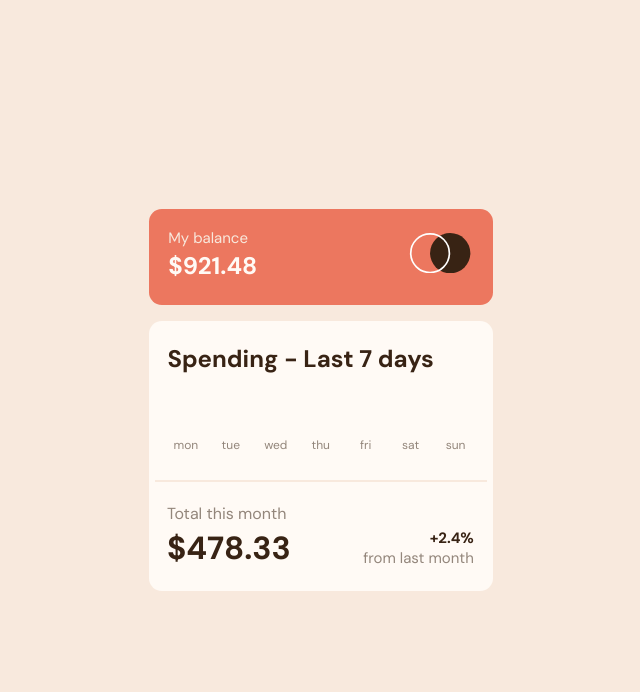
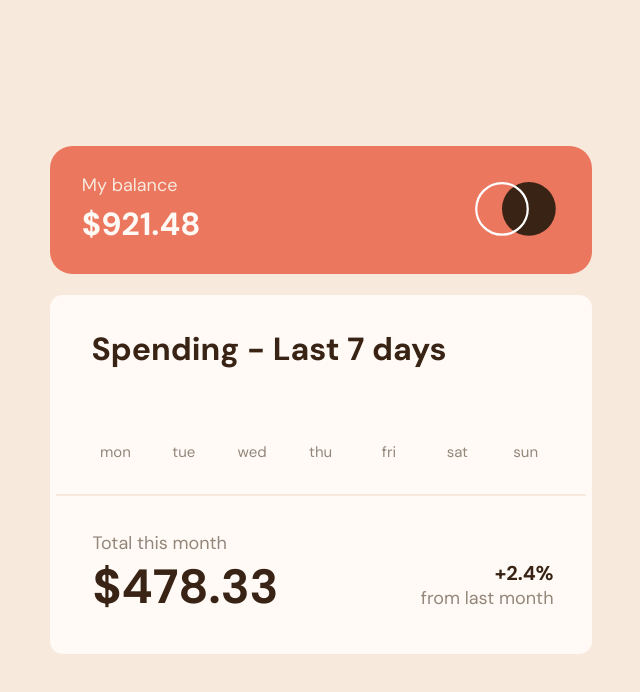
Before and after one commit to hrk-berserker27/Expenses-chart-component, a Next.js app in the folder Expenses-chart-component app/nextapp/: page / in a window 1280 px wide. Shown: the top 692 px of the page, without its empty margins (319-959 px from the left). Built offline with nearby package versions, Linux system fonts and the light colour scheme.

Commit message:
Fixed desktop layout

```diff
--- a/Expenses-chart-component app/nextapp/styles/style.scss
+++ b/Expenses-chart-component app/nextapp/styles/style.scss
@@ -13,6 +13,7 @@ body {
     min-height: 100vh;
     padding: 4em 1em;
     background-color: map-get(d.$color-bucket, "Cream");
+
 }
 
 main {
@@ -21,26 +22,46 @@ main {
     flex-direction: column;
     gap: 1em;
 
+    @media (min-width: 700px) {
+        gap: 1.3em;
+    }
+
     header {
         @include d.border-radius;
         background-color: map-get(d.$color-bucket, "Soft red");
         padding-top: 0.9em;
         padding-left: 1.2em;
         height: 6em;
-        width: 21.5em;
+        width: 100%;
         position: relative;
+
+        @media (min-width: 700px) {
+            width: 33.9em;
+            border-radius: 1.4em;
+            padding: 1.3em 2em;
+            height: 8em;
+        }
 
         h1 {
             padding-top: 0.3em;
             font-size: 15px;
             font-weight: 400;
             color: map-get(d.$color-bucket, "Cream");
+
+            @media (min-width: 700px) {
+                font-size: 18px;
+            }
         }
 
         h2 {
             font-weight: 700;
             color: map-get(d.$color-bucket, "Very pale orange");
             padding-top: 0.1em;
+
+            @media (min-width: 700px) {
+                font-size: 2rem;
+                padding-top: 0.2em;
+            }
         }
 
         svg {
@@ -49,6 +70,12 @@ main {
             height: 42%;
             width: 24.5%;
             top: 25%;
+
+            @media (min-width: 700px) {
+                top: 28%;
+                width: 24.5%;
+                right: 0.65em;
+            }
         }
 
     }
@@ -64,6 +91,13 @@ main {
         h2 {
             color: map-get(d.$color-bucket, "Dark brown");
             padding-left: 0.5em;
+            font-size: 2rem;
+
+            @media (min-width: 700px) {
+                padding-top: 0.33em;
+                padding-left: 1.1em;
+            }
+
         }
 
         .progress-bar-container {
@@ -71,6 +105,11 @@ main {
             justify-content: space-evenly;
             padding: 0 0.3em;
             padding-right: 0.15em;
+
+            @media (min-width: 700px) {
+                padding: 0 1.05em;
+                padding-right: 1em;
+            }
 
             .container {
                 width: 2.05em;
@@ -81,11 +120,22 @@ main {
                 gap: 0.6em;
                 margin-right: 0.18em;
                 padding-top: 1em;
+
+                @media (min-width: 700px) {
+                    width: 3.05em;
+                    margin-right: 0.1em;
+                    padding-top: 1.7em;
+                    gap: 0.55em;
+                }
             }
 
             .day {
                 font-size: 12px;
                 color: map-get(d.$color-bucket, "Medium brown");
+
+                @media (min-width: 700px) {
+                    font-size: 15px;
+                }
             }
 
             .progress {
@@ -93,6 +143,10 @@ main {
                 background-color: map-get(d.$color-bucket, "Soft red");
                 border-radius: 5px;
                 height: 0em;
+
+                @media (min-width: 700px) {
+                    width: 3.05em;
+                }
             }
 
             .setHeight {
@@ -134,6 +188,10 @@ main {
             padding-left: 0.72em;
             padding-right: 0.8em;
 
+            @media (min-width: 700px) {
+                margin-top: 2em;
+            }
+
             .section {
                 display: flex;
                 flex-direction: column;
@@ -142,10 +200,20 @@ main {
                 gap: 0.2em;
                 font-size: 16px;
 
+                @media (min-width: 700px) {
+                    padding: 0.75em 1.38em;
+                    font-size: 18px;
+                    gap: 0;
+                }
+
                 span {
                     font-size: 2rem;
                     font-weight: 700;
                     color: map-get(d.$color-bucket, "Dark brown");
+
+                    @media (min-width: 700px) {
+                        font-size: 3rem;
+                    }
                 }
             }
 
@@ -154,14 +222,27 @@ main {
                 font-size: 15px;
                 padding-top: 1.6em;
 
+                @media (min-width: 700px) {
+                    padding-top: 1.45em;
+                    padding-right: 1.3em;
+                }
+
                 div:first-child {
                     font-weight: 700;
                     color: map-get(d.$color-bucket, "Dark brown");
+
+                    @media (min-width: 700px) {
+                        font-size: 20px;
+                    }
                 }
 
                 div:last-child {
                     font-size: 15px;
                     color: map-get(d.$color-bucket, "Medium brown");
+
+                    @media (min-width: 700px) {
+                        font-size: 18px;
+                    }
                 }
             }
         }
```
